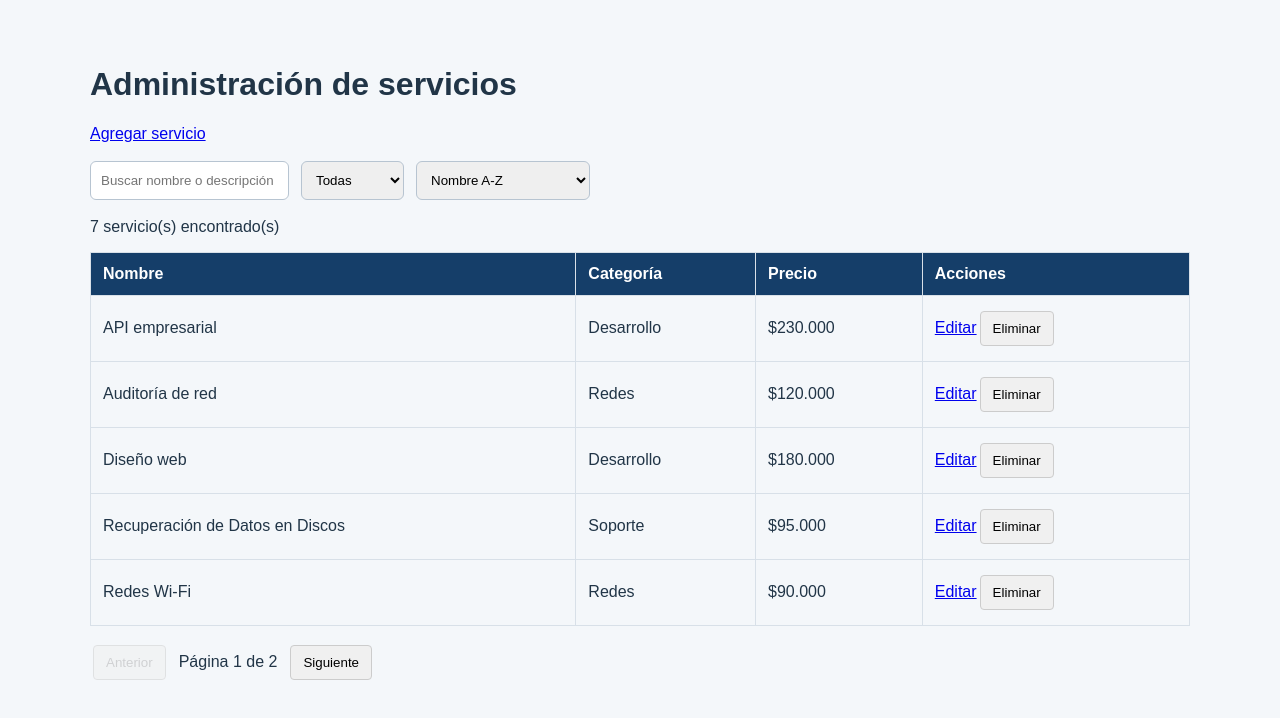
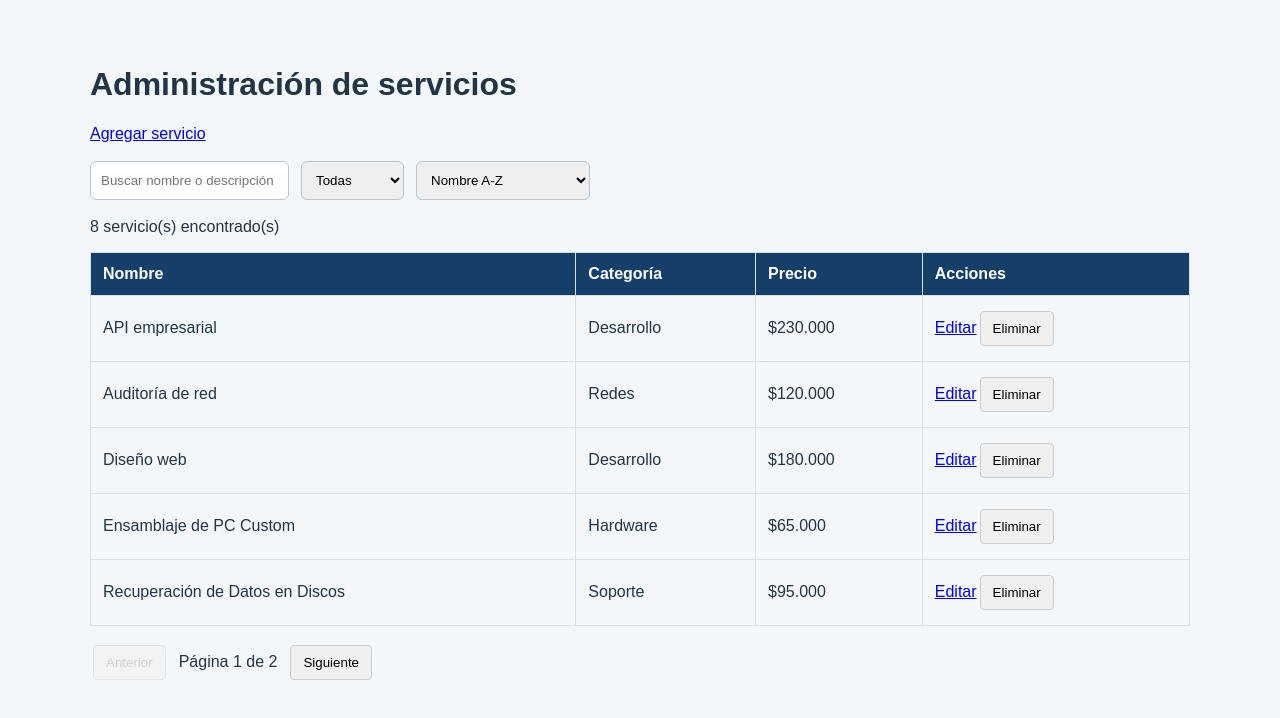
Before and after one commit to kmiloskyy/Evaluacion-2-ING-WEB, a Vue app: page /servicios in a window 1280 px wide. Shown: the top 718 px of the page. Built offline with nearby package versions, Linux system fonts and the light colour scheme; data requests are answered from the project's data file.

Commit message:
Nueva categoria y más servicios

```diff
--- a/db.json
+++ b/db.json
@@ -48,6 +48,13 @@
       "precio": 95000,
       "descripcion": "Restauración avanzada de archivos borrados o dañados en discos duros rígidos y unidades de estado sólido (SSD).",
       "id": "nJgtR2CIFuA"
+    },
+    {
+      "nombre": "Ensamblaje de PC Custom",
+      "categoria": "Hardware",
+      "precio": 65000,
+      "descripcion": "Armado de computadores de escritorio a medida, configuración de refrigeración líquida y organización en gabinetes panorámicos de doble cámara.",
+      "id": "74sMubsvpls"
     }
   ],
   "$schema": "./node_modules/json-server/schema.json"
--- a/src/views/ServicioFormView.vue
+++ b/src/views/ServicioFormView.vue
@@ -25,7 +25,7 @@ function validar() {
   const f = formulario.value
   const e = {}
   if (f.nombre.trim().length < 3) e.nombre = 'Ingrese al menos 3 caracteres.'
-  if (!['Soporte', 'Desarrollo', 'Redes'].includes(f.categoria)) e.categoria = 'Seleccione una categoría.'
+  if (!['Soporte', 'Desarrollo', 'Redes', 'Hardware'].includes(f.categoria)) e.categoria = 'Seleccione una categoría.'
   if (f.precio === '' || !Number.isFinite(Number(f.precio)) || Number(f.precio) <= 0)
     e.precio = 'Ingrese un precio mayor que cero.'
   if (f.descripcion.trim().length < 10) e.descripcion = 'Ingrese al menos 10 caracteres.'
@@ -60,8 +60,11 @@ async function guardar() {
       <small v-if="errores.nombre" class="error">{{ errores.nombre }}</small>
       <label>Categoría
         <select v-model="formulario.categoria">
-          <option value="">Seleccione</option><option>Soporte</option>
-          <option>Desarrollo</option><option>Redes</option>
+          <option value="">Seleccione</option>
+          <option>Soporte</option>
+          <option>Desarrollo</option>
+          <option>Redes</option>
+          <option>Hardware</option>
         </select>
       </label>
       <small v-if="errores.categoria" class="error">{{ errores.categoria }}</small>
```
